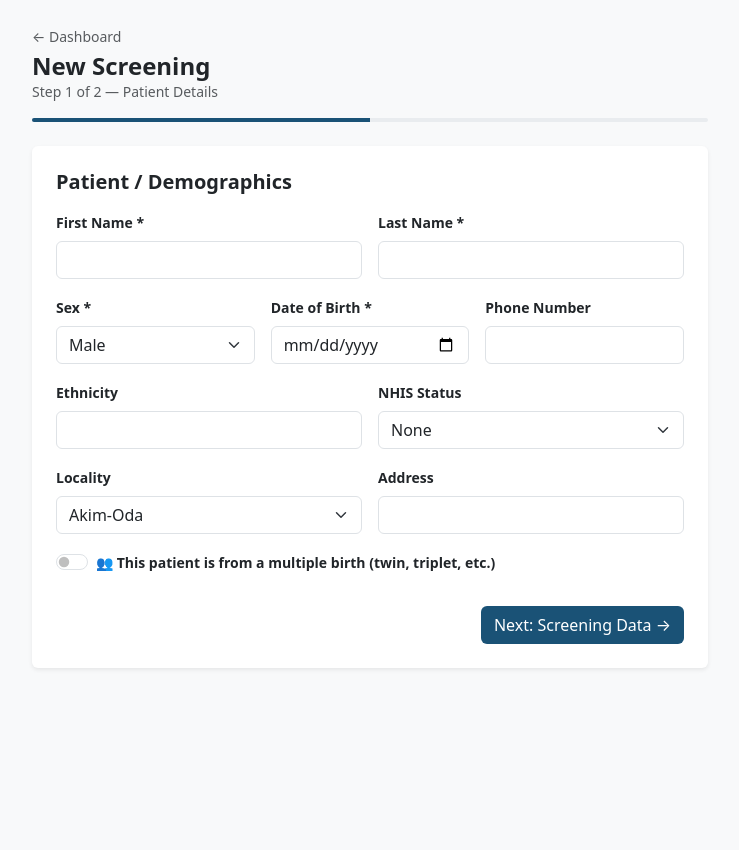
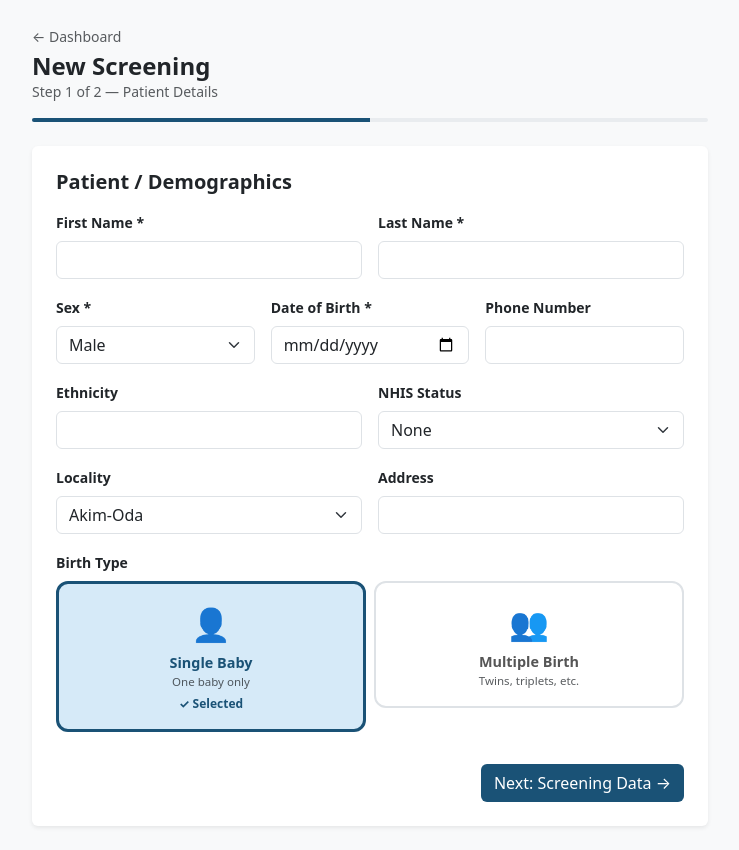
Before and after one commit to Joysilas389/oghscd-data-tracker, a Next.js app: page /screenings/new in a window 1280 px wide. Shown: the whole page, without its empty margins (270-1009 px from the left). Before the commit the page ends 800 px from the top, so only its background shows below. Built offline with nearby package versions, Linux system fonts and the light colour scheme.

Commit message:
Replace multiple birth toggle with large visual selection cards

```diff
--- a/app/screenings/new/page.tsx
+++ b/app/screenings/new/page.tsx
@@ -399,21 +399,76 @@ export default function NewScreeningPage() {
 
                   {/* Multiple Birth Section */}
                   <div className="col-12">
-                    <div className="form-check form-switch mb-2">
-                      <input className="form-check-input" type="checkbox" id="isMultipleBirth"
-                        checked={isMultipleBirth}
-                        onChange={e => {
-                          setIsMultipleBirth(e.target.checked);
-                          if (!e.target.checked) {
+                    <label className="form-label small fw-semibold mb-2">
+                      Birth Type
+                    </label>
+                    <div className="row g-2 mb-2">
+                      {/* Singleton card */}
+                      <div className="col-6">
+                        <div
+                          onClick={() => {
+                            setIsMultipleBirth(false);
                             setSelectedSiblings([]);
                             setSiblingSearch("");
                             setSiblingResults([]);
                             setBirthOrder(null);
-                          }
-                        }} />
-                      <label className="form-check-label fw-semibold small" htmlFor="isMultipleBirth">
-                        👥 This patient is from a multiple birth (twin, triplet, etc.)
-                      </label>
+                          }}
+                          style={{
+                            cursor: "pointer",
+                            border: !isMultipleBirth ? "3px solid #1a5276" : "2px solid #dee2e6",
+                            borderRadius: 12,
+                            padding: "16px 12px",
+                            textAlign: "center",
+                            background: !isMultipleBirth ? "#d6eaf8" : "#fff",
+                            transition: "all 0.2s",
+                          }}>
+                          <div style={{ fontSize: "2rem" }}>👤</div>
+                          <div className="fw-bold mt-1" style={{
+                            fontSize: "0.9rem",
+                            color: !isMultipleBirth ? "#1a5276" : "#555",
+                          }}>
+                            Single Baby
+                          </div>
+                          <div className="text-muted" style={{ fontSize: "0.72rem" }}>
+                            One baby only
+                          </div>
+                          {!isMultipleBirth && (
+                            <div className="mt-1" style={{ color: "#1a5276", fontSize: "0.75rem", fontWeight: 700 }}>
+                              ✓ Selected
+                            </div>
+                          )}
+                        </div>
+                      </div>
+                      {/* Multiple birth card */}
+                      <div className="col-6">
+                        <div
+                          onClick={() => setIsMultipleBirth(true)}
+                          style={{
+                            cursor: "pointer",
+                            border: isMultipleBirth ? "3px solid #6f42c1" : "2px solid #dee2e6",
+                            borderRadius: 12,
+                            padding: "16px 12px",
+                            textAlign: "center",
+                            background: isMultipleBirth ? "#f0e6ff" : "#fff",
+                            transition: "all 0.2s",
+                          }}>
+                          <div style={{ fontSize: "2rem" }}>👥</div>
+                          <div className="fw-bold mt-1" style={{
+                            fontSize: "0.9rem",
+                            color: isMultipleBirth ? "#6f42c1" : "#555",
+                          }}>
+                            Multiple Birth
+                          </div>
+                          <div className="text-muted" style={{ fontSize: "0.72rem" }}>
+                            Twins, triplets, etc.
+                          </div>
+                          {isMultipleBirth && (
+                            <div className="mt-1" style={{ color: "#6f42c1", fontSize: "0.75rem", fontWeight: 700 }}>
+                              ✓ Selected
+                            </div>
+                          )}
+                        </div>
+                      </div>
                     </div>
                     {isMultipleBirth && (
                       <div className="p-3 rounded border" style={{ background: "#f0f7ff" }}>
```
